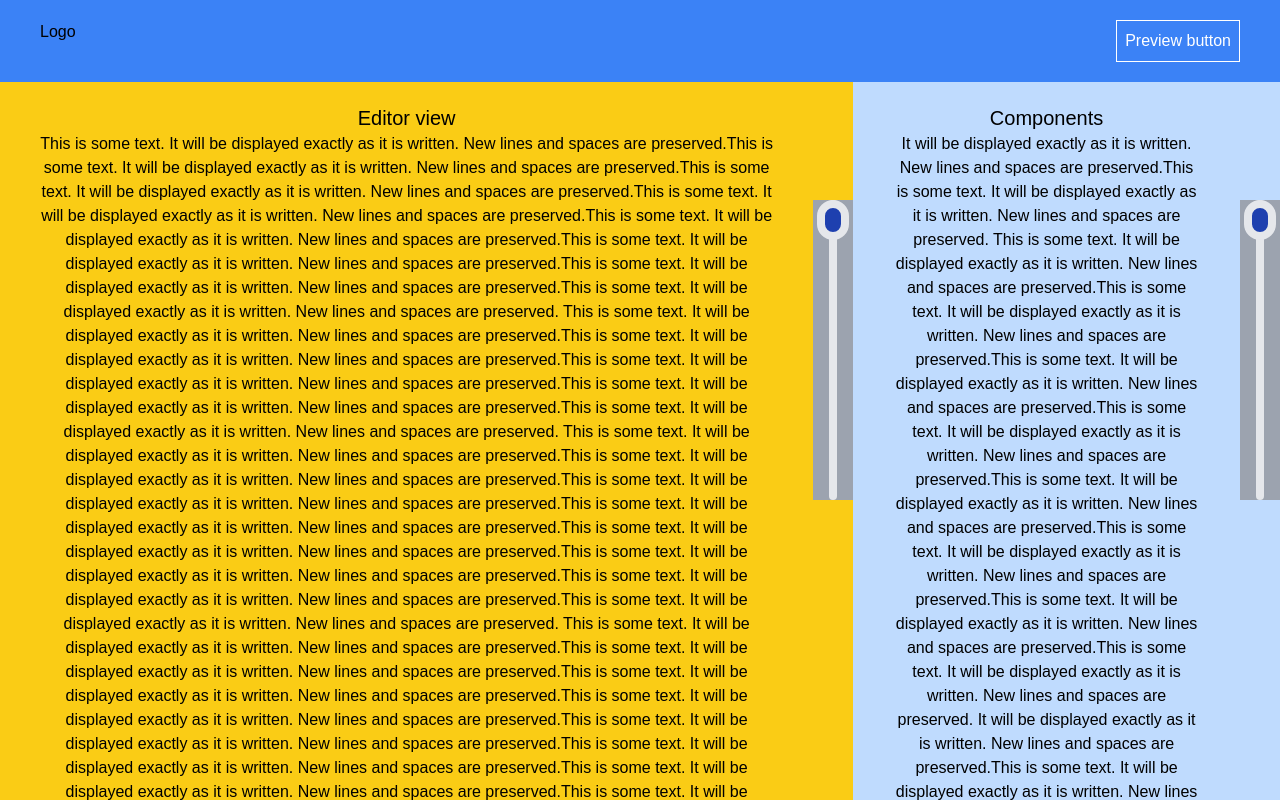
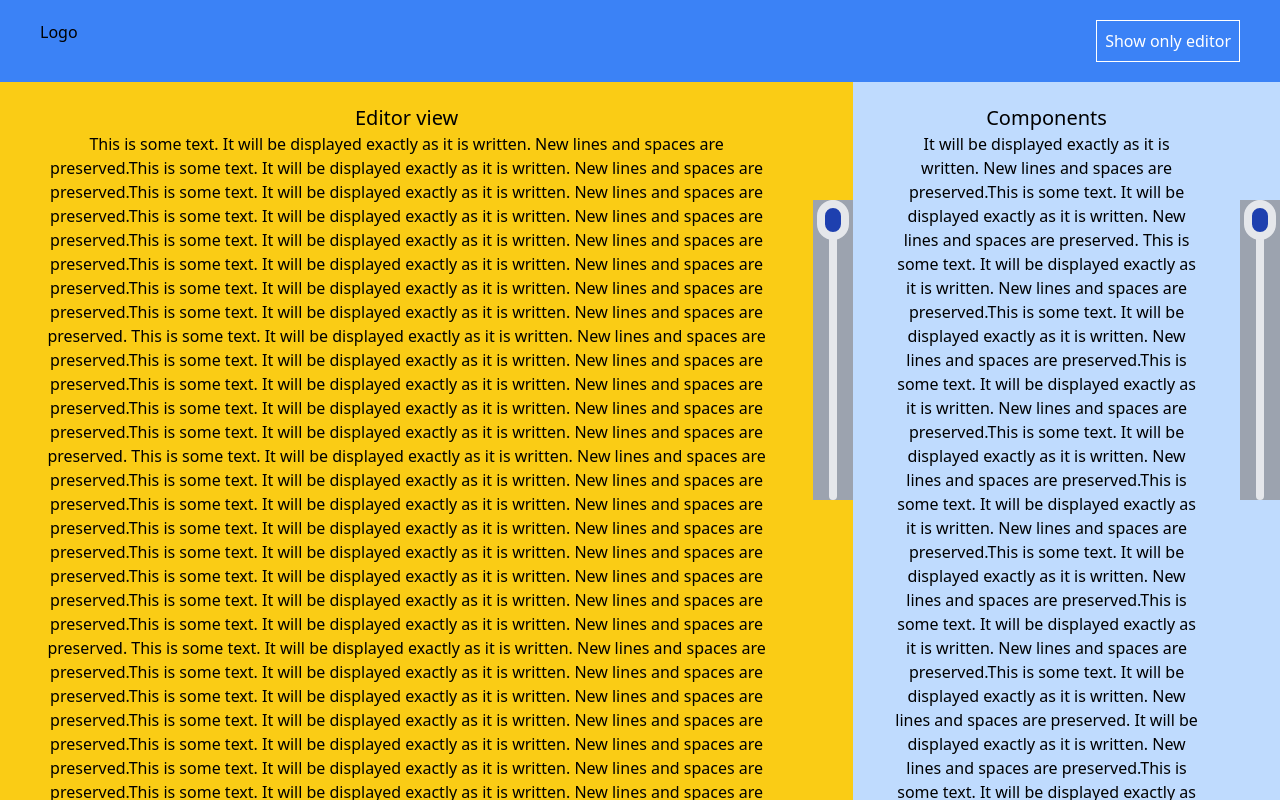
Before and after one commit to IronTwist/LayoutWithVerticalScroll, a React (Create React App) app: page / in a window 1280 px wide. Built offline with nearby package versions, Linux system fonts and the light colour scheme.

Commit message:
clean and refactor

```diff
--- a/src/PreviewButton.tsx
+++ /dev/null
@@ -1,10 +0,0 @@
-export const PreviewButton = ({ onClick }: { onClick: () => void }) => {
-  return (
-    <button
-      className="border p-2 border-white text-white"
-      onClick={() => onClick?.()}
-    >
-      Preview button
-    </button>
-  );
-};
--- a/src/custom-scroll.tsx
+++ b/src/components/custom-scroll.tsx
@@ -1,5 +1,5 @@
-import React, { useEffect, useRef, useState } from "react";
-import { throttle } from "./utils";
+import React, { useEffect, useRef } from "react";
+import { throttle } from "../utils/utils";
 
 export const CustomScrollBar = ({
   element,
@@ -42,7 +42,6 @@ export const CustomScrollBar = ({
     }
   }, [element]);
 
-  // Handle thumb drag
   const handleMouseMove = (e: MouseEvent) => {
     if (!isDraggingRef.current) return;
 
@@ -78,7 +77,7 @@ export const CustomScrollBar = ({
 
   const handleMouseDown = (e: React.MouseEvent<HTMLDivElement, MouseEvent>) => {
     e.preventDefault();
-    startPosition = e.clientY; // Store the mouse position when clicking
+    startPosition = e.clientY;
 
     const thumbRect = thumbRef.current?.getBoundingClientRect();
     if (thumbRect) {
@@ -104,14 +103,11 @@ export const CustomScrollBar = ({
     };
   }, []);
 
-  console.log("isDragging: ", isDraggingRef);
-
   return (
     <div
       ref={scrollRef}
       className="relative h-[340px] w-10 overflow-hidden flex items-stretch"
     >
-      {/* Custom Scrollbar */}
       <div className="absolute top-0 right-0 w-2 h-full bg-gray-200 rounded -translate-x-4">
         <div
           ref={thumbRef}
--- /dev/null
+++ b/src/components/preview-button.tsx
@@ -0,0 +1,18 @@
+export type PreviewButtonType = {
+  showComponents: boolean;
+  onClick?: () => void;
+};
+
+export const PreviewButton = ({
+  showComponents,
+  onClick,
+}: PreviewButtonType) => {
+  return (
+    <button
+      className="border p-2 border-white text-white"
+      onClick={() => onClick?.()}
+    >
+      {showComponents ? "Show only editor" : "Show components"}
+    </button>
+  );
+};
--- a/src/index.tsx
+++ b/src/index.tsx
@@ -1,12 +1,12 @@
 import React from "react";
 import ReactDOM from "react-dom/client";
-import App from "./App";
+import LayoutWithVerticalScroll from "./layout/layout-with-vertical-scroll";
 
 const rootElement = document.getElementById("root")!;
 const root = ReactDOM.createRoot(rootElement);
 
 root.render(
   <React.StrictMode>
-    <App />
+    <LayoutWithVerticalScroll />
   </React.StrictMode>
 );
--- a/src/App.tsx
+++ b/src/layout/layout-with-vertical-scroll.tsx
@@ -1,9 +1,8 @@
 import { useEffect, useRef, useState } from "react";
-import { PreviewButton } from "./PreviewButton";
-import "./styles.css";
-import { CustomScrollBar } from "./custom-scroll";
+import { PreviewButton } from "../components/preview-button";
+import { CustomScrollBar } from "../components/custom-scroll";
 
-export default function App() {
+export default function LayoutWithVerticalScroll() {
   const [showComponents, setShowComponents] = useState(true);
   const [headerVisible, setHeaderVisible] = useState(true);
   const mainRef = useRef<HTMLDivElement | null>(null);
@@ -100,7 +99,10 @@ export default function App() {
             }`}
           >
             <div>Logo</div>
-            <PreviewButton onClick={handleClick} />
+            <PreviewButton
+              showComponents={showComponents}
+              onClick={handleClick}
+            />
           </div>
           <div
             className="EditorAndComponets flex w-full bg-yellow-400 overflow-y-scroll scrollbar-hide"
--- a/src/styles.css
+++ /dev/null
@@ -1,4 +0,0 @@
-.App {
-  font-family: sans-serif;
-  text-align: center;
-}
```
Also changed, not shown: src/utils/utils.tsx (renamed from src/utils.tsx).
